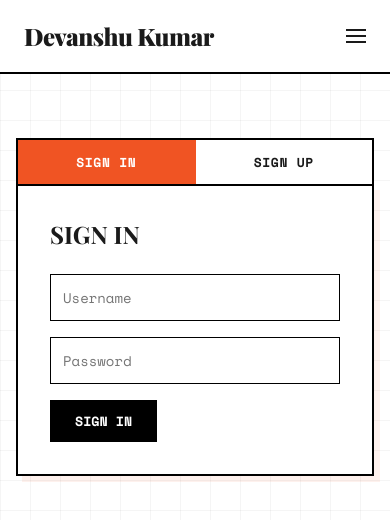
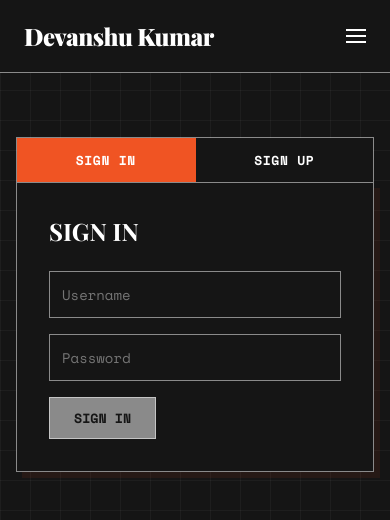
Before and after one commit to devanshuk3/blog_web, a React (Vite) app in the folder frontend/: page /login in a window 390 px wide. Shown: the top 520 px of the page. Built offline with nearby package versions, Linux system fonts and the light colour scheme; no server answers.

Commit message:
toggle theme button

```diff
--- a/frontend/index.html
+++ b/frontend/index.html
@@ -5,10 +5,14 @@
   <meta charset="UTF-8" />
   <meta name="viewport" content="width=device-width, initial-scale=1.0" />
   <title>Devanshu Kumar</title>
-  <link rel="preconnect" href="https://fonts.googleapis.com" />
   <link
     href="https://fonts.googleapis.com/css2?family=Space+Mono:wght@400;700&family=Playfair+Display:wght@700;900&display=swap"
     rel="stylesheet" />
+  <script>
+    if (localStorage.getItem('theme') === 'light') {
+      document.documentElement.classList.add('light-theme');
+    }
+  </script>
 </head>
 
 <body>
--- a/frontend/src/components/IdeaCard.jsx
+++ b/frontend/src/components/IdeaCard.jsx
@@ -14,7 +14,7 @@ function IdeaCard({ idea, onDelete }) {
         <div className="post-card-header">
           <h2>{idea.title}</h2>
         </div>
-        <p style={{ fontSize: '12px', color: '#666', margin: '4px 0 12px 0' }}>
+        <p style={{ fontSize: '12px', color: 'var(--info-text)', margin: '4px 0 12px 0' }}>
           Proposed by: <strong>{idea.username}</strong>
         </p>
         <p>{snippet}</p>
--- a/frontend/src/components/Navbar.jsx
+++ b/frontend/src/components/Navbar.jsx
@@ -1,4 +1,4 @@
-import { useState } from 'react';
+import { useState, useEffect } from 'react';
 import { Link, useNavigate } from 'react-router-dom';
 
 function Navbar() {
@@ -9,6 +9,20 @@ function Navbar() {
   const username = localStorage.getItem('username');
 
   const isAdmin = role === 'admin';
+
+  const [isLight, setIsLight] = useState(() => {
+    return localStorage.getItem('theme') === 'light';
+  });
+
+  useEffect(() => {
+    if (isLight) {
+      document.documentElement.classList.add('light-theme');
+      localStorage.setItem('theme', 'light');
+    } else {
+      document.documentElement.classList.remove('light-theme');
+      localStorage.setItem('theme', 'dark');
+    }
+  }, [isLight]);
 
   const logout = () => {
     localStorage.removeItem('token');
@@ -48,6 +62,9 @@ function Navbar() {
         ) : (
           <Link to="/login" onClick={() => setIsOpen(false)}>SIGN IN</Link>
         )}
+        <button type="button" onClick={() => { setIsLight(!isLight); setIsOpen(false); }}>
+          {isLight ? 'DARK' : 'LIGHT'}
+        </button>
       </div>
     </nav>
   );
--- a/frontend/src/components/QuestionCard.jsx
+++ b/frontend/src/components/QuestionCard.jsx
@@ -21,7 +21,7 @@ function QuestionCard({ question, onDelete }) {
             )}
           </h2>
         </div>
-        <p style={{ fontSize: '12px', color: '#666', margin: '4px 0 12px 0' }}>
+        <p style={{ fontSize: '12px', color: 'var(--info-text)', margin: '4px 0 12px 0' }}>
           Asked by: <strong>{question.username}</strong>
         </p>
         <p>{snippet}</p>
--- a/frontend/src/index.css
+++ b/frontend/src/index.css
@@ -1,4 +1,27 @@
 :root {
+  /* Default Dark Theme */
+  --bg: #151515;
+  --surface: #1e1e1e;
+  --border: rgba(255, 255, 255, 0.5);
+  --text: #ffffff;
+  --muted: #888888;
+  --primary: #f05423;
+  --primary-light: rgba(240, 84, 35, 0.15);
+  --grid-line: rgba(255, 255, 255, 0.04);
+  --likes-badge-bg: var(--primary);
+  --likes-badge-color: #ffffff;
+  --views-badge-border: var(--border);
+  --views-badge-color: var(--text);
+  --views-badge-bg: var(--surface);
+  --card-footer-border: var(--border);
+  --comment-border: var(--border);
+  --cancel-btn-hover-bg: var(--surface);
+  --info-text: var(--muted);
+  --border-width: 1.5px;
+}
+
+.light-theme {
+  /* Light Theme (Original) */
   --bg: #ffffff;
   --surface: #fcfbfa;
   --border: #000000;
@@ -6,6 +29,17 @@
   --muted: #6e6e6e;
   --primary: #f05423;
   --primary-light: #fff5f0;
+  --grid-line: rgba(0, 0, 0, 0.04);
+  --likes-badge-bg: var(--primary-light);
+  --likes-badge-color: var(--primary);
+  --views-badge-border: #e2e2e2;
+  --views-badge-color: var(--muted);
+  --views-badge-bg: var(--surface);
+  --card-footer-border: #eeeeee;
+  --comment-border: #e2e2e2;
+  --cancel-btn-hover-bg: #eeeeee;
+  --info-text: #666666;
+  --border-width: 2px;
 }
 
 * {
@@ -16,9 +50,10 @@ body {
   margin: 0;
   background: var(--bg);
   background-image:
-    linear-gradient(to right, rgba(0, 0, 0, 0.04) 1px, transparent 1px),
-    linear-gradient(to bottom, rgba(0, 0, 0, 0.04) 1px, transparent 1px);
+    linear-gradient(to right, var(--grid-line) 1px, transparent 1px),
+    linear-gradient(to bottom, var(--grid-line) 1px, transparent 1px);
   background-size: 30px 30px;
+  background-attachment: fixed;
   color: var(--text);
   font-family: 'Space Mono', monospace;
   -webkit-font-smoothing: antialiased;
@@ -42,7 +77,7 @@ h3 {
   justify-content: space-between;
   align-items: center;
   padding: 20px 24px;
-  border-bottom: 2px solid var(--border);
+  border-bottom: var(--border-width) solid var(--border);
   background: var(--bg);
   position: relative;
 }
@@ -117,7 +152,7 @@ h3 {
     flex-direction: column;
     align-items: stretch;
     padding: 16px 24px;
-    border-bottom: 2px solid var(--border);
+    border-bottom: var(--border-width) solid var(--border);
     z-index: 100;
     gap: 8px;
   }
@@ -207,7 +242,7 @@ h3 {
 }
 
 .post-card {
-  border: 2px solid var(--border);
+  border: var(--border-width) solid var(--border);
   padding: 24px;
   background: var(--bg);
   transition: transform 0.2s ease, box-shadow 0.2s ease, border-color 0.2s ease;
@@ -246,8 +281,8 @@ h3 {
   font-size: 12px;
   font-weight: 700;
   white-space: nowrap;
-  background: var(--primary-light);
-  color: var(--primary);
+  background: var(--likes-badge-bg);
+  color: var(--likes-badge-color);
 }
 
 .post-card-footer {
@@ -257,7 +292,7 @@ h3 {
   align-items: center;
   margin-top: 16px;
   padding-top: 12px;
-  border-top: 1px solid #eeeeee;
+  border-top: 1px solid var(--card-footer-border);
 }
 
 .tags-container {
@@ -364,7 +399,7 @@ h3 {
 
 hr {
   border: none;
-  border-top: 2px solid var(--border);
+  border-top: var(--border-width) solid var(--border);
   margin: 32px 0;
 }
 
@@ -383,7 +418,7 @@ hr {
 }
 
 .comment {
-  border: 1px solid #e2e2e2;
+  border: 1px solid var(--comment-border);
   border-left: 3px solid var(--primary);
   padding: 16px;
   background: var(--surface);
@@ -422,7 +457,7 @@ hr {
 }
 
 .comment-form {
-  border: 2px solid var(--border);
+  border: var(--border-width) solid var(--border);
   padding: 20px;
   background: var(--bg);
   display: flex;
@@ -490,13 +525,13 @@ hr {
 }
 
 .cancel-btn:hover {
-  background: #eeeeee !important;
+  background: var(--cancel-btn-hover-bg) !important;
 }
 
 .replying-banner {
   font-size: 12px;
   color: var(--muted);
-  border-left: 2px solid var(--border);
+  border-left: var(--border-width) solid var(--border);
   padding-left: 8px;
 }
 
@@ -518,7 +553,7 @@ hr {
 
 .auth-tabs {
   display: flex;
-  border: 2px solid var(--border);
+  border: var(--border-width) solid var(--border);
   border-bottom: none;
 }
 
@@ -558,7 +593,7 @@ hr {
   display: flex;
   flex-direction: column;
   gap: 16px;
-  border: 2px solid var(--border);
+  border: var(--border-width) solid var(--border);
   padding: 32px;
   background: var(--bg);
   box-shadow: 6px 6px 0px rgba(240, 84, 35, 0.08);
@@ -586,13 +621,13 @@ hr {
 .views-badge {
   display: inline-flex;
   align-items: center;
-  border: 1px solid #e2e2e2;
+  border: 1px solid var(--views-badge-border);
   padding: 4px 10px;
   font-size: 12px;
   font-weight: 700;
   white-space: nowrap;
-  background: var(--surface);
-  color: var(--muted);
+  background: var(--views-badge-bg);
+  color: var(--views-badge-color);
 }
 
 .floating-character {
@@ -620,7 +655,7 @@ hr {
 .code-block-container {
   position: relative;
   margin: 18px 0;
-  border: 2px solid var(--border);
+  border: var(--border-width) solid var(--border);
   border-radius: 4px;
   background: #282c34;
   overflow: hidden;
@@ -646,8 +681,8 @@ hr {
   font-size: 10px;
   font-weight: 700;
   padding: 2px 8px;
-  border-bottom: 2px solid var(--border);
-  border-left: 2px solid var(--border);
+  border-bottom: var(--border-width) solid var(--border);
+  border-left: var(--border-width) solid var(--border);
   letter-spacing: 0.05em;
 }
 
@@ -666,7 +701,7 @@ hr {
 .attached-image {
   max-width: 100%;
   height: auto;
-  border: 2px solid var(--border);
+  border: var(--border-width) solid var(--border);
   box-shadow: 4px 4px 0px rgba(0, 0, 0, 0.15);
   margin: 16px 0;
   display: block;
@@ -709,7 +744,7 @@ hr {
 .image-preview {
   max-width: 200px;
   max-height: 150px;
-  border: 2px solid var(--border);
+  border: var(--border-width) solid var(--border);
   box-shadow: 3px 3px 0px rgba(0, 0, 0, 0.1);
 }
 
@@ -719,7 +754,7 @@ hr {
   right: -8px;
   background: var(--primary);
   color: white;
-  border: 2px solid var(--border);
+  border: var(--border-width) solid var(--border);
   width: 22px;
   height: 22px;
   font-size: 12px;
```
